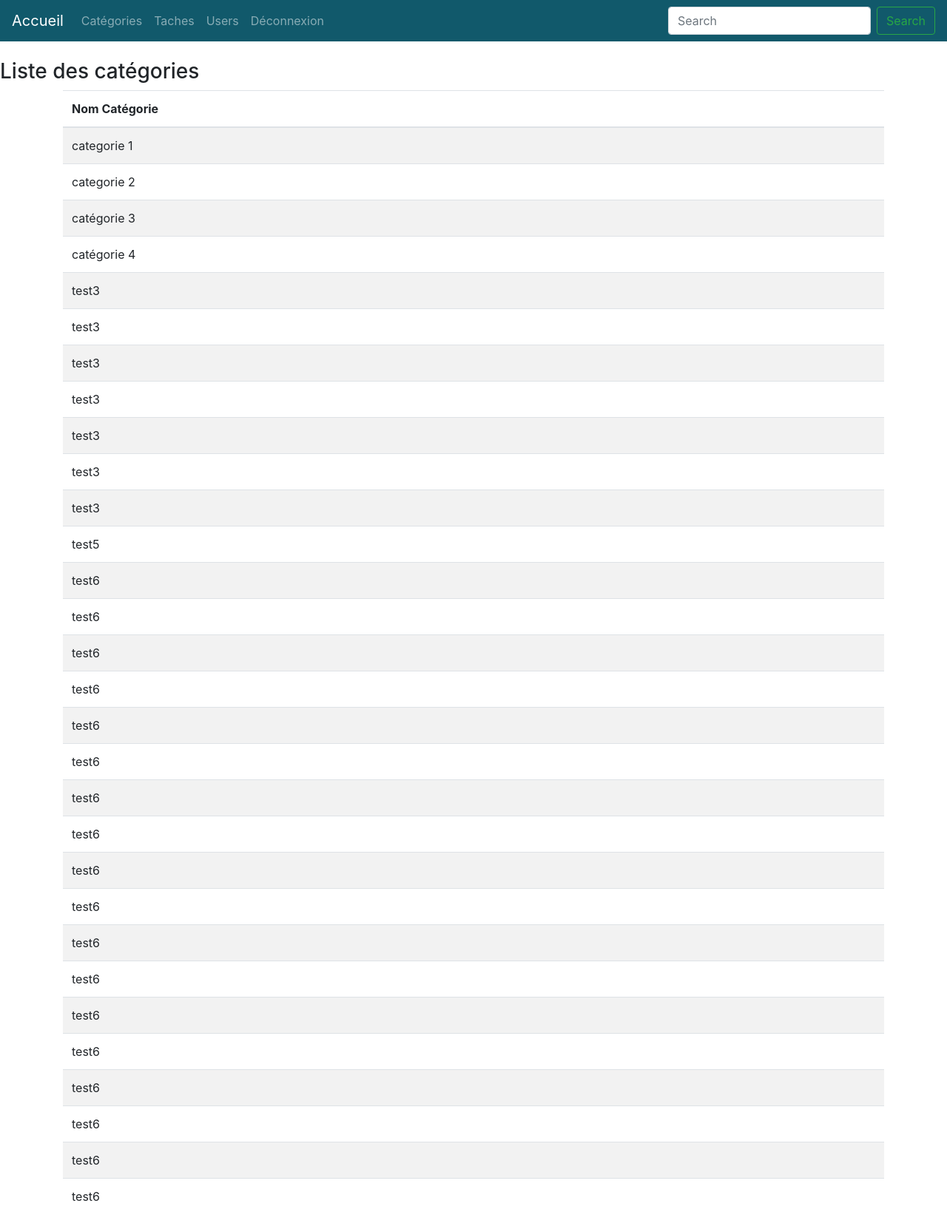
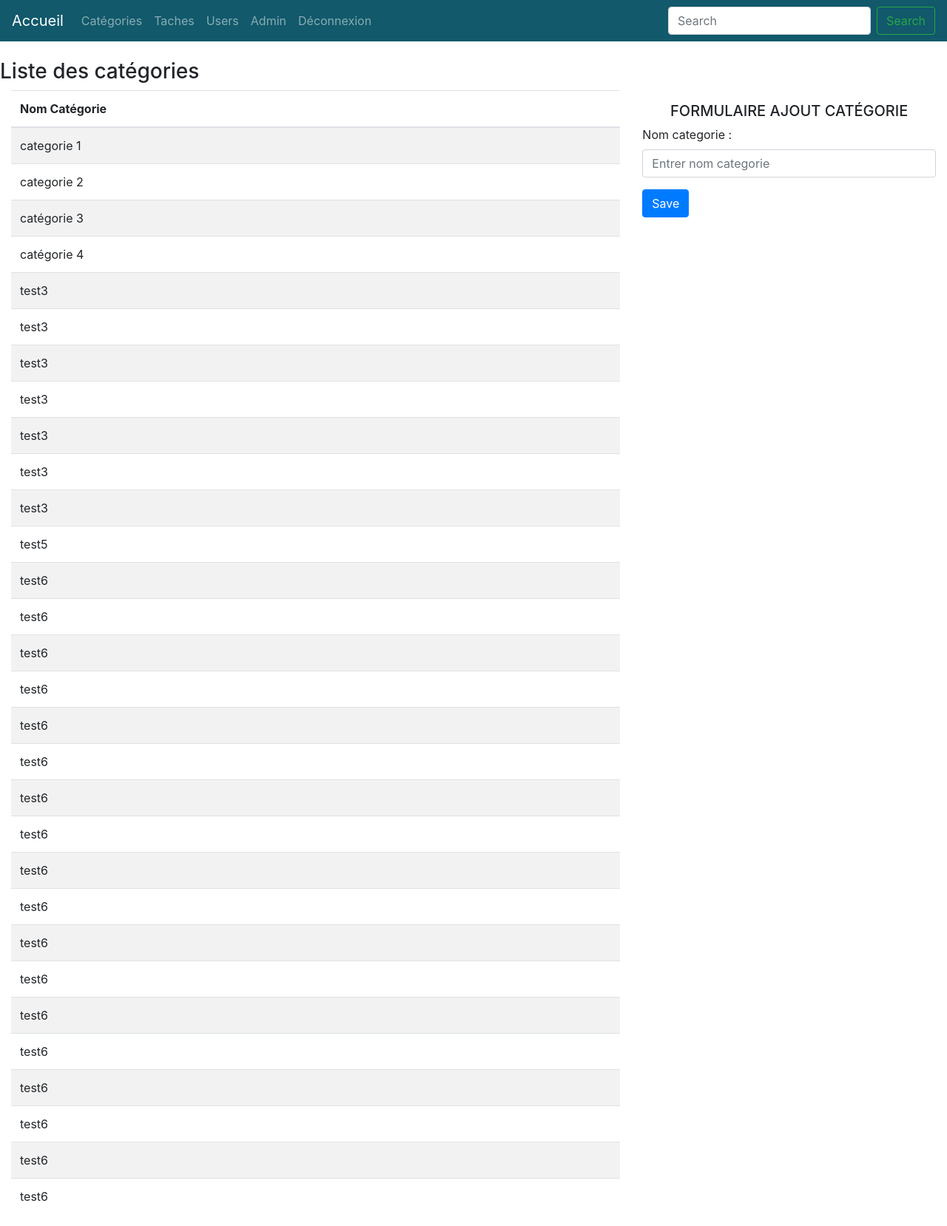
Before and after one commit to sarr2000/TODOLIST-DJANGO, a Django app: page /categories/ in a window 1280 px wide. Shown: the whole page at 74% size. Run offline with Django 4.2, Linux system fonts and the light colour scheme; a user stored in the database is signed in; data comes from the database, SQL or seed files in the repository; both versions use the stored data as it was after the commit; some libraries are stand-ins or nearby versions.

Commit message:
formulaire ajout et liste dabs le meme templates,boutons edit et delete tache.

```diff
--- a/TodoList/Taches/urls.py
+++ b/TodoList/Taches/urls.py
@@ -8,7 +8,8 @@ urlpatterns = [
     # path('', views.home, name='home'),
     # path('contacts/', views.create_view1, name='contact'),
 
-    path('categories/', views.CategorieListView.as_view(), name='categories'),
+    # path('categories/', views.CategorieListView.as_view(), name='categories'),
+    path('categories/', views.list_and_create_categorie, name='categories'),
     path('categorieForm/', views.CategorieCreateview.as_view(), name='categorieForm'),
     path('taches/', views.TacheListView.as_view(), name='taches'),
     path('tacheForm/', views.TacheCreateview.as_view(), name='tacheForm'),
--- a/TodoList/Taches/views.py
+++ b/TodoList/Taches/views.py
@@ -4,8 +4,10 @@ from django.views.generic import  CreateView,ListView,DeleteView,DetailView,Upda
 from  .forms import CreateTacheForm,CreateCategorieForm
 from django.urls import reverse_lazy
 from django.contrib import messages
+from django.contrib.auth.models import PermissionsMixin
 # Create your views here.
 
+# vue formualire
 class CategorieCreateview(CreateView):
     model =  Categorie
     template_name = "categorie/categorie_create_view.html"
@@ -13,10 +15,25 @@ class CategorieCreateview(CreateView):
     success_url = reverse_lazy("Taches:categories")
 
 
+# vue formualire integree dans une vue liste utilisant une fonction
 class CategorieListView(ListView):
     model = Categorie
     context_object_name = "liste_des_categories"
     template_name = "categorie/categorie_list_view.html"
+
+
+def list_and_create_categorie(request):
+    form= CreateCategorieForm(request.POST or None)
+    if request.method == 'POST' and form.is_valid():
+        form.save()
+
+    liste_des_categories = Categorie.objects.all()
+    context = {
+        'form':form,
+        'liste_des_categories': Categorie.objects.all()
+    }
+    return render(request,'categorie/categorie_list_view.html',context)
+
 
 
 class TacheCreateview(CreateView):
@@ -40,7 +57,6 @@ class TacheListView(ListView):
             return queryset
         else:
            return queryset.filter(responsable=u)
-
 
 class TacheUpdateView(UpdateView):
     model = Tache
--- a/TodoList/compte/views.py
+++ b/TodoList/compte/views.py
@@ -44,6 +44,7 @@ class RegisterView(View):
         return render(request,self.template_name)
 
 
+
 class LoginView(View):
     template_name ='compte/login.html'
 
@@ -72,6 +73,7 @@ def logoutView(request):
    return redirect('compte:login')
 
 
+
 class UserListView(ListView):
     model = User
     context_object_name = "liste_users"
--- a/TodoList/templates/base.html
+++ b/TodoList/templates/base.html
@@ -7,7 +7,7 @@
 <body>
 
     {% include "navbar.html" %}
-    <div >
+    <div>
 
       {% if messages  %}
 
--- a/TodoList/templates/categorie/categorie_create_view.html
+++ b/TodoList/templates/categorie/categorie_create_view.html
@@ -6,6 +6,7 @@
 <p></p>
 <h5 class='text-center text-uppercase'>Formulaire ajout catégorie</h5>
 <div class="container">
+
     <!--<form method="POST" enctype="multipart/form-data">-->
     <form method='post' enctype="multipart/form-data" >
         <!-- Security token -->
@@ -18,9 +19,6 @@
 
 
 
-
-
-
 </div>
 
 <!--  {% endblock %} -->
--- a/TodoList/templates/categorie/categorie_list_view.html
+++ b/TodoList/templates/categorie/categorie_list_view.html
@@ -4,16 +4,14 @@
 <br>
 
 <h3>Liste des catégories </h3>
-
-
-    <div class="container" >
-
-
+<div class="container-fluid">
+<div class="row">
+  <div class="col-8">
          <table class="table table-striped">
             <thead>
             <tr>
 
-            <th scope="col">Nom Catégorie</th>
+                <th scope="col-1">Nom Catégorie</th>
 
             </tr>
             </thead>
@@ -29,10 +27,25 @@
 
             </tbody>
         </table>
+  </div>
+
+<div class="col-4">
+    <p></p>
+    <h5 class='text-center text-uppercase'>Formulaire ajout catégorie</h5>
 
 
+        <!--<form method="POST" enctype="multipart/form-data">-->
+        <form method='post' enctype="multipart/form-data">
+            <!-- Security token -->
+
+            {% csrf_token %}
+            {{ form.as_p }}
+
+            <input type='submit' value='Save' class='btn btn-primary'>
+        </form>
+    </div>
+    </div>
+</div>
 
 
-
-    </div>
 {% endblock %}
--- a/TodoList/templates/navbar.html
+++ b/TodoList/templates/navbar.html
@@ -1,19 +1,15 @@
-
-
-<nav class="navbar navbar-expand-lg navbar-dark"   style="background-color: #11596b">
+<nav class="navbar navbar-expand-lg navbar-dark" style="background-color: #11596b">
     <a class="navbar-brand" href="#">Accueil</a>
     <button class="navbar-toggler" type="button" data-toggle="collapse" data-target="#navbarSupportedContent"
             aria-controls="navbarSupportedContent" aria-expanded="false" aria-label="Toggle navigation">
         <span class="navbar-toggler-icon"></span>
     </button>
 
-
-
-
     <div class="collapse navbar-collapse" id="navbarSupportedContent">
         <ul class="navbar-nav mr-auto">
 
-      {% if user.is_authenticated %}
+            {% if user.is_authenticated %}
+
             <li class="nav-item">
                 <a class="nav-link" href="{% url 'Taches:categories' %}">Catégories</a>
             </li>
@@ -22,16 +18,18 @@
                 <a class="nav-link" href="{% url 'Taches:taches' %}">Taches</a>
             </li>
 
-           <li class="nav-item">
+            <li class="nav-item">
                 <a class="nav-link" href="{% url 'compte:users' %}">Users</a>
-           </li>
+            </li>
 
+            <li class="nav-item">
+                <a class="nav-link" href="{% url 'compte:logout' %}">Admin</a>
+            </li>
 
             <li class="nav-item">
                 <a class="nav-link" href="{% url 'compte:logout' %}">Déconnexion</a>
             </li>
-
-      {% else %}
+           {% else %}
 
             <li class="nav-item">
                 <a class="nav-link" href="{% url 'compte:register' %}">Register</a>
@@ -40,16 +38,13 @@
             <li class="nav-item">
                 <a class="nav-link" href="{% url 'compte:login' %}">Connexon</a>
             </li>
-      {% endif %}
+            {% endif %}
 
 
             <li class="nav-item">
                 <a class="nav-link" href="#"></a>
             </li>
-
-
         </ul>
-
 
 
         <form class="form-inline my-2 my-lg-0">
```
Also changed, not shown: TodoList/templates/tache/tache_create_view.html (+3 -4 lines), TodoList/templates/tache/tache_list_view.html (+8 -4 lines), TodoList/db.sqlite3. Lines whose indentation alone changed are shown as unchanged.
